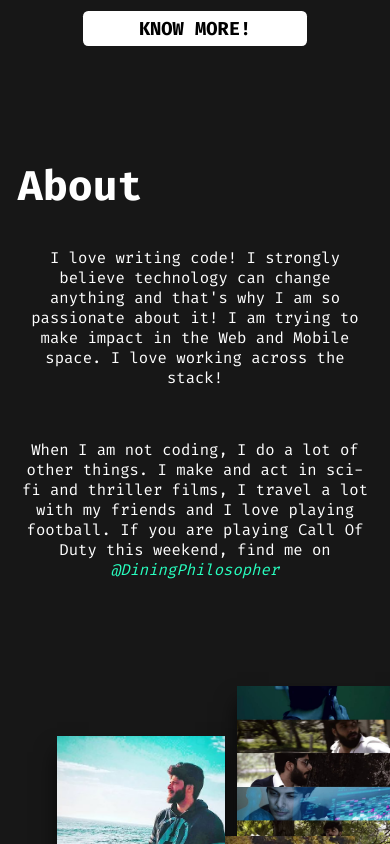
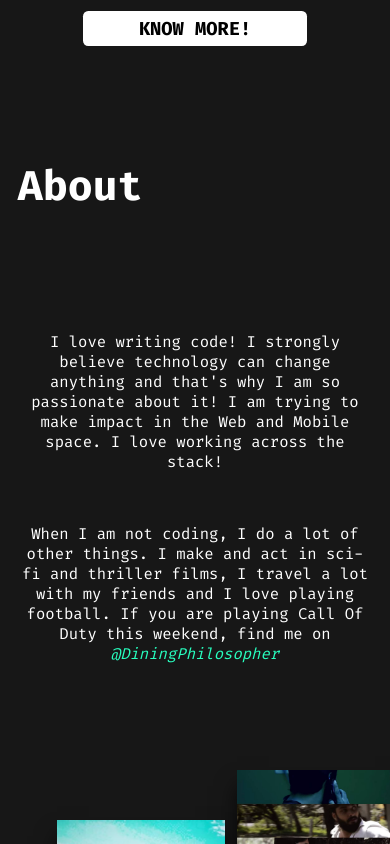
Before and after one commit to eshwarne/next-portfolio, a Next.js app: page / in a window 390 px wide. Shown: the part 640-1484 px from the top of the page. Built offline with nearby package versions, Linux system fonts and the light colour scheme.

Commit message:
Fix extra negative space on mobile version

```diff
--- a/components/About/About.module.scss
+++ b/components/About/About.module.scss
@@ -5,6 +5,10 @@
   min-height: 100vh;
   display: flex;
   flex-direction: column;
+  gap: 20vh;
+  @include respondTo(mobile) {
+    gap: 10vh;
+  }
   &:hover &__title::after {
     width: 50%;
   }
@@ -16,17 +20,16 @@
 }
 
 .about__gallery {
+  justify-self: flex-start;
   align-items: center;
   display: flex;
   justify-content: center;
   gap: 15rem;
-  min-height: 70vh;
   font-size: $FONT-SIZE-TEXT;
   @include respondTo(mobile) {
     flex-direction: column;
     justify-content: flex-start;
     align-items: center;
-    min-height: 150vh;
   }
 }
 
--- a/components/About/About.tsx
+++ b/components/About/About.tsx
@@ -6,7 +6,9 @@ import MeTravel from "../../public/travel.jpg";
 export const About = () => {
   return (
     <div className={styles.about}>
-      <h2 className={styles.about__title}>About</h2>
+      <div>
+        <h2 className={styles.about__title}>About</h2>
+      </div>
       <div className={styles.about__gallery}>
         <div className={`${styles.about__textual} ${styles.about__item}`}>
           <div>
```
